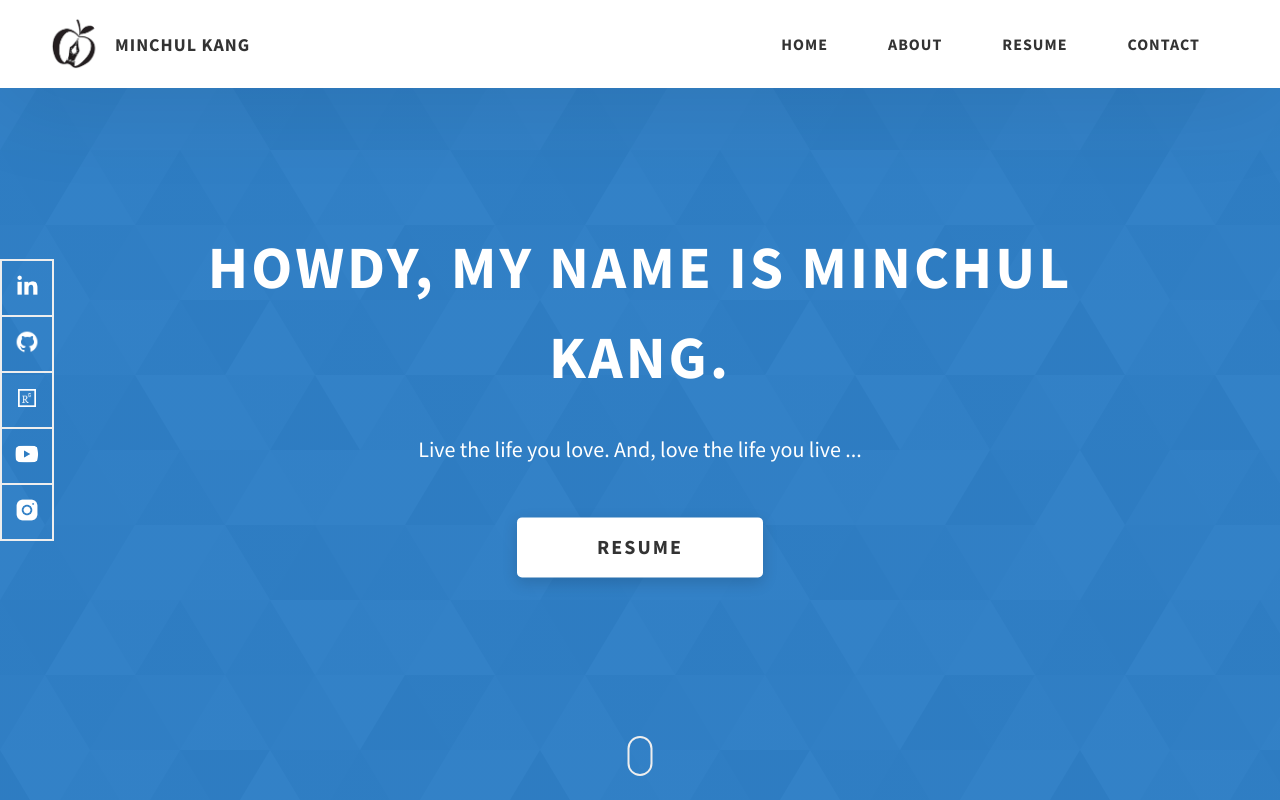
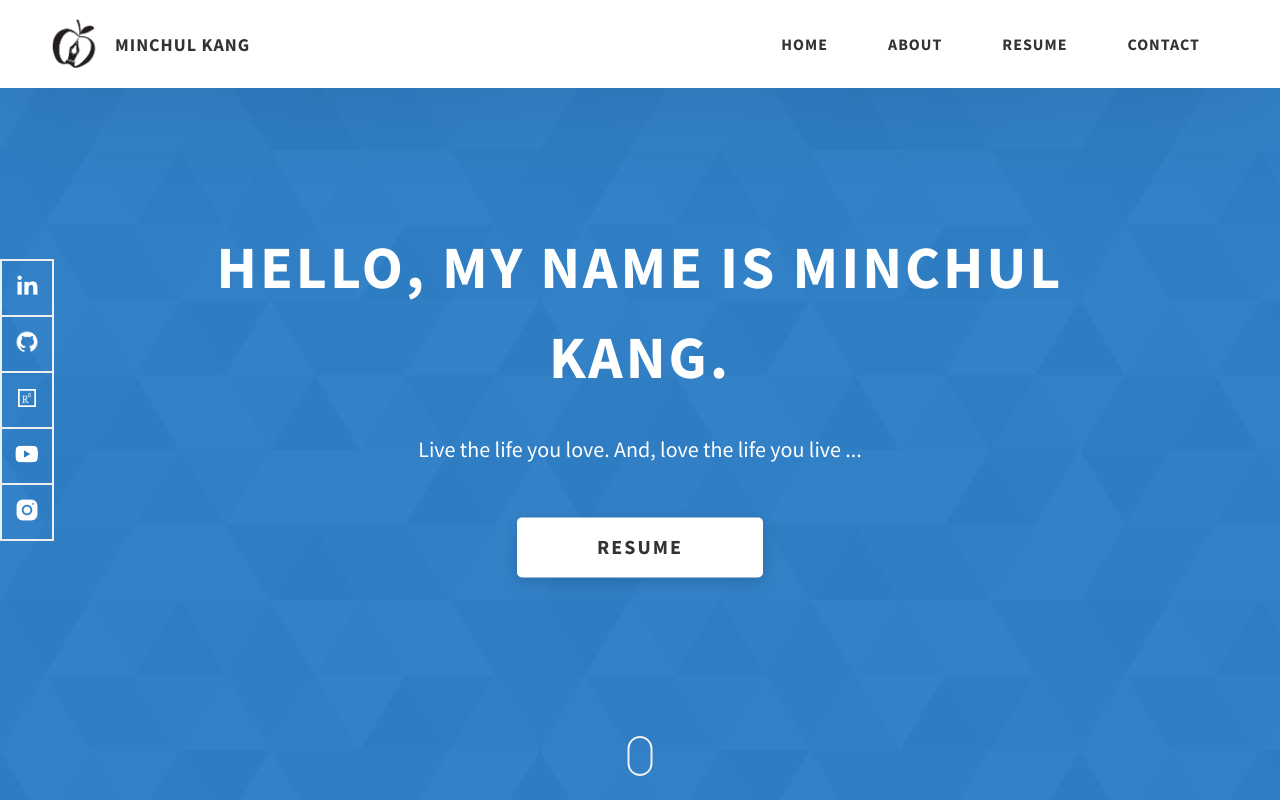
Before and after one commit to mckanghotmailcom/mckanghotmailcom.github.io, a website: page index.html in a window 1280 px wide. Shown: the top 800 px of the page. Drawn offline with Linux system fonts and the light colour scheme.

Commit message:
Add files via upload

```diff
--- a/index.html
+++ b/index.html
@@ -84,7 +84,7 @@
     </header>
     <section class="home-hero">
       <div class="home-hero__content">
-        <h1 class="heading-primary">Howdy, My name is Minchul Kang.</h1>
+        <h1 class="heading-primary">Hello, My name is Minchul Kang.</h1>
         <div class="home-hero__info">
           <p class="text-primary">
             Live the life you love. And, love the life you live ...
```
